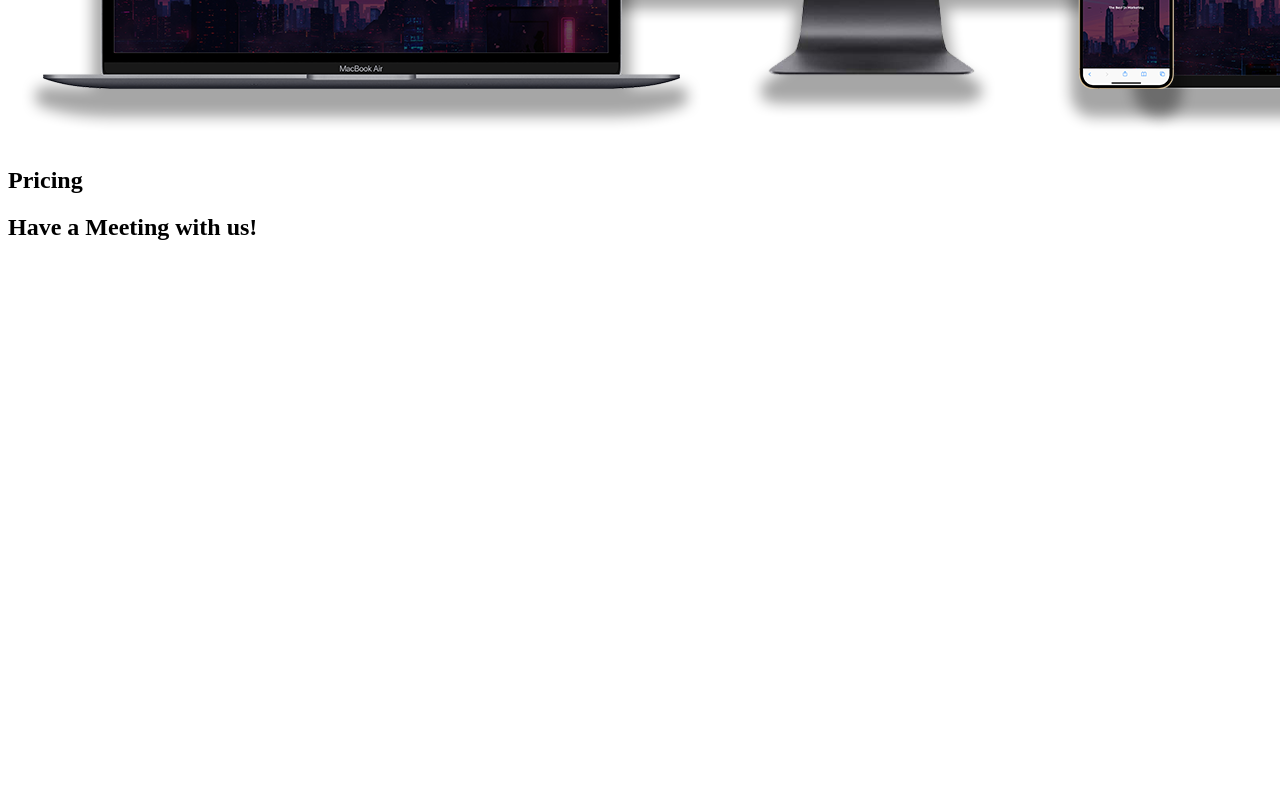
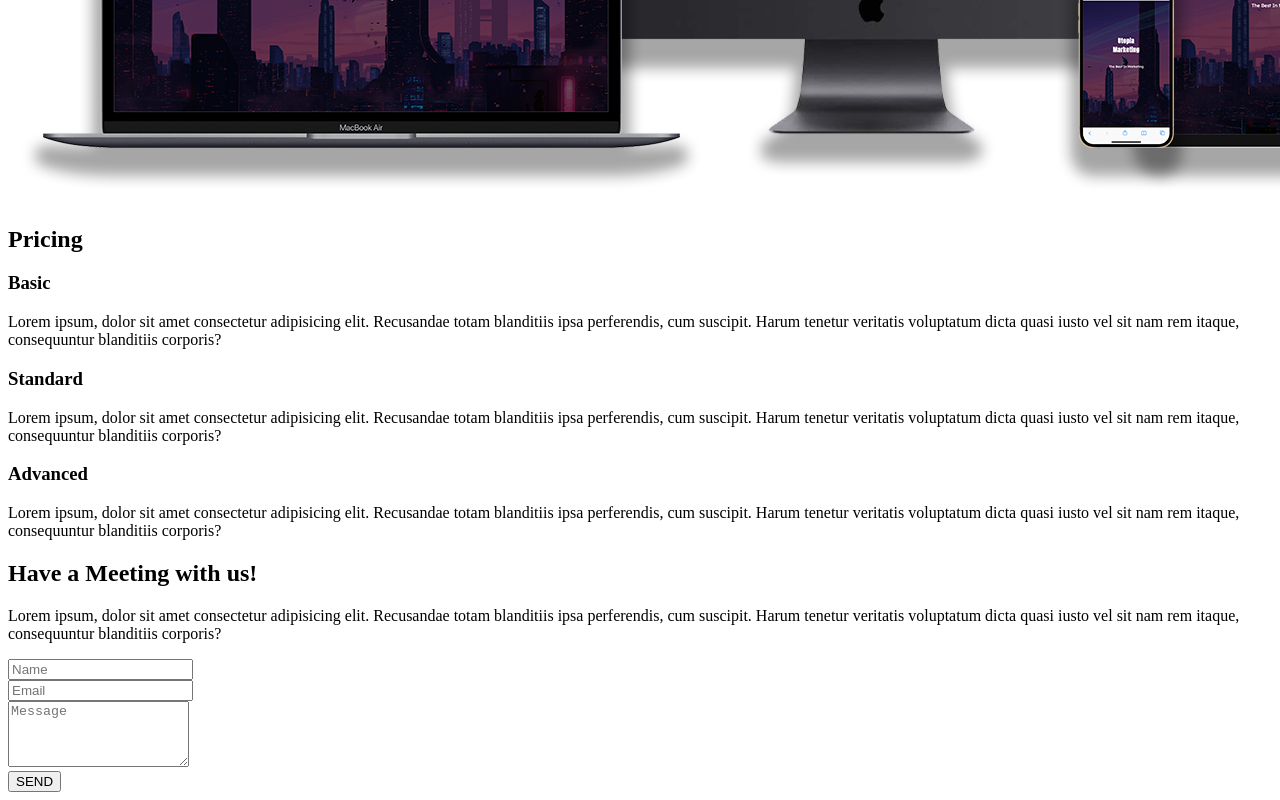
Before and after one commit to MigCastro/Siteabyte-Webpage, a plain HTML site: page index.html in a window 1280 px wide. Shown: the part 1520-2320 px from the top of the page. Before the commit the page ends 1781 px from the top, so only its background shows below. Drawn offline with Linux system fonts and the light colour scheme.

Commit message:
added lorum and url to sites

```diff
--- a/index.html
+++ b/index.html
@@ -20,7 +20,8 @@
     <section id="start">
       <h1>SiteAByte</h1>
       <h3>Web Design</h3>
-      <p>Starting from</p>
+      <p>Lorem ipsum, dolor sit amet consectetur adipisicing elit. Recusandae totam blanditiis ipsa perferendis, cum suscipit. Harum tenetur veritatis voluptatum dicta quasi iusto vel sit nam rem itaque, consequuntur blanditiis corporis?</p>
+      <h3>Starting from</h3>
       <h3>$600</h3>
       <!--Meeting-->
       <div class="wrapper">
@@ -45,17 +46,41 @@
     <!--Sites Worked With Section-->
     <section id="work">
       <h1>Webites We've Worked On</h1>
-      <img src="assets/devices/Devices-Utopia.png" alt="devices">
+      <a href="https://utopiamarketingllc.com" target="_blank"><img src="assets/devices/Devices-Utopia.png" alt="devices"></a>
     </section>
 
     <!--Pricing Section-->
     <section id="pricing">
       <h1>Pricing</h1>
+      <h3>Basic</h3>
+      <p>Lorem ipsum, dolor sit amet consectetur adipisicing elit. Recusandae totam blanditiis ipsa perferendis, cum suscipit. Harum tenetur veritatis voluptatum dicta quasi iusto vel sit nam rem itaque, consequuntur blanditiis corporis?</p>
+      <h3>Standard</h3>
+      <p>Lorem ipsum, dolor sit amet consectetur adipisicing elit. Recusandae totam blanditiis ipsa perferendis, cum suscipit. Harum tenetur veritatis voluptatum dicta quasi iusto vel sit nam rem itaque, consequuntur blanditiis corporis?</p>
+      <h3>Advanced</h3>
+      <p>Lorem ipsum, dolor sit amet consectetur adipisicing elit. Recusandae totam blanditiis ipsa perferendis, cum suscipit. Harum tenetur veritatis voluptatum dicta quasi iusto vel sit nam rem itaque, consequuntur blanditiis corporis?</p>
     </section>
 
     <!--Meeting Section-->
     <section id="meeting">
       <h1>Have a Meeting with us!</h1>
+      <p>Lorem ipsum, dolor sit amet consectetur adipisicing elit. Recusandae totam blanditiis ipsa perferendis, cum suscipit. Harum tenetur veritatis voluptatum dicta quasi iusto vel sit nam rem itaque, consequuntur blanditiis corporis?</p>
+      <div class="wrapper">
+        <form method="post" action="contact.asp">
+          <div class="input-box">
+            <input name="fName" type="text" placeholder="Name" required="">
+          </div>
+          <div class="input-box">
+            <input name="fEmail" type="email" placeholder="Email" required="">
+          </div>
+          <div class="message-box">
+            <textarea name="fMSG" placeholder="Message" rows="4" required=""></textarea>
+          </div>
+          <div class="input-box button">
+            <input type="Submit" value="SEND">
+          </div>
+        </form>
+      </div>
+
     </section>
   </body>
 </html>
```
